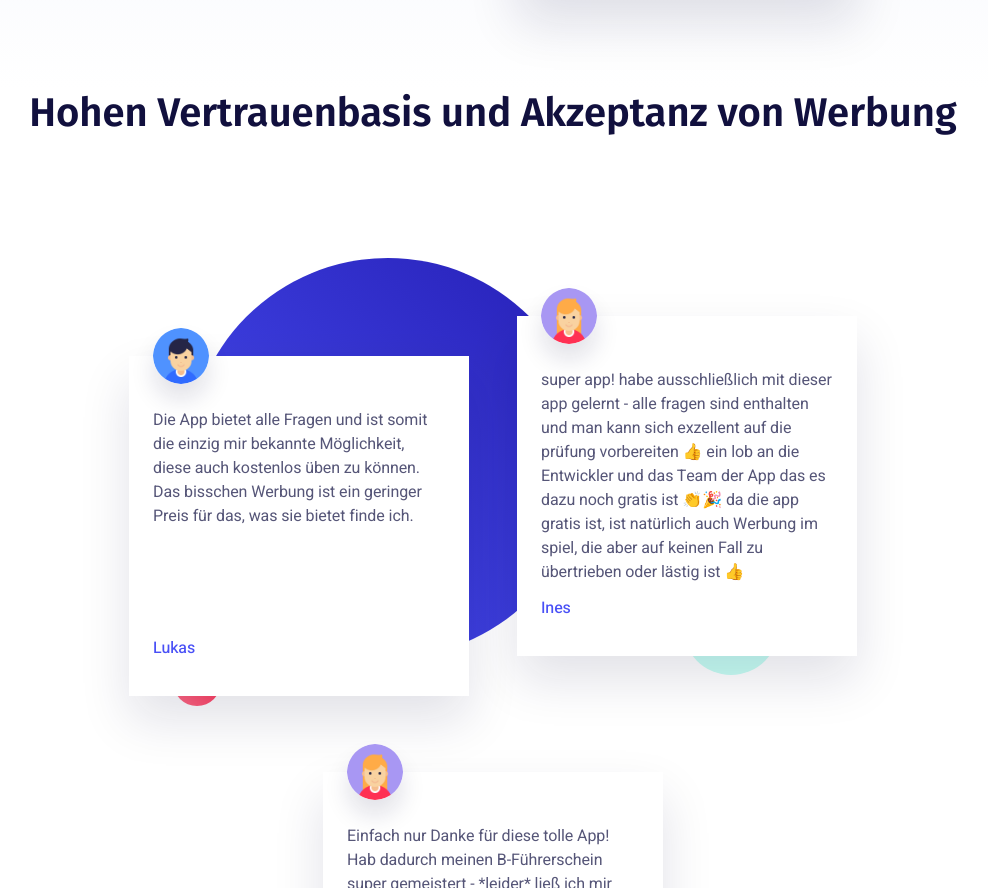
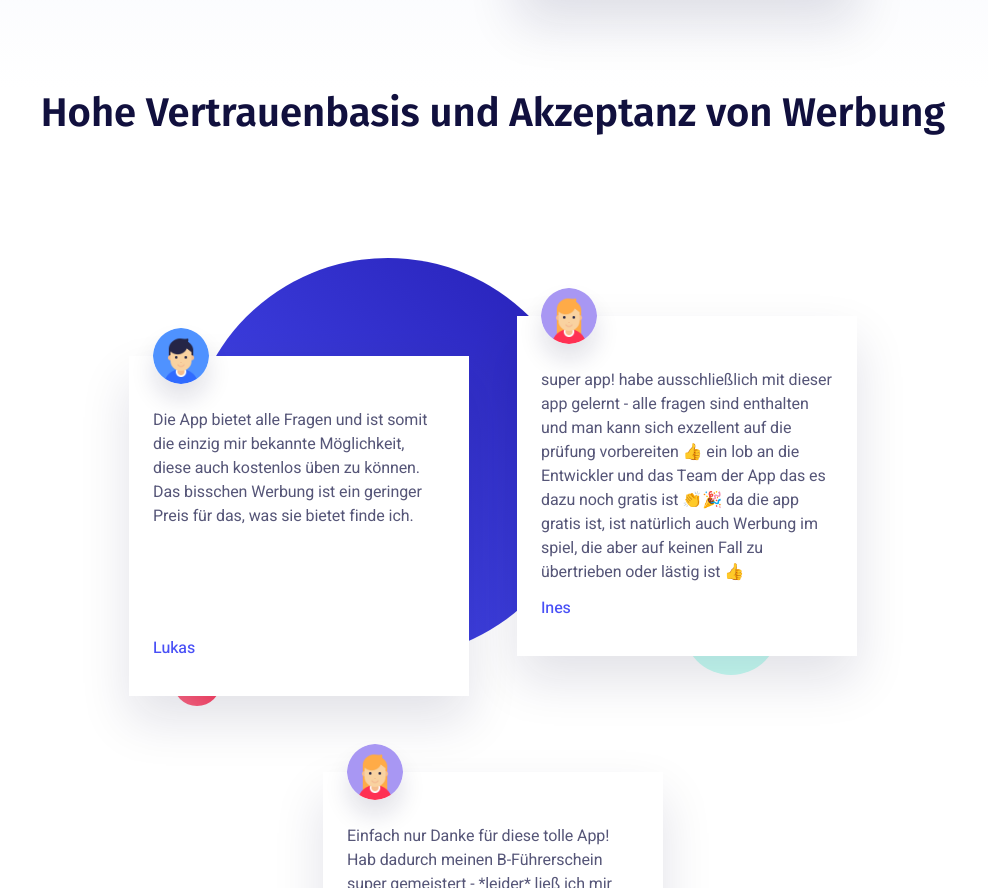
Before and after one commit to f-online/landing-werbung, a website: page index.html in a window 1280 px wide. Shown: the part 2522-3410 px from the top of the page, without its empty margins (147-1135 px from the left). Drawn offline with nearby package versions, Linux system fonts and the light colour scheme; files that its build step writes are made by us from their sources; files whose address does not match are found by name.

Commit message:
Minor typo

```diff
--- a/index.html
+++ b/index.html
@@ -414,7 +414,7 @@ body::after{
 				</div>
 				<div class="container">
 					<div class="testimonials-inner section-inner">
-						<h2 class="section-title mt-0 text-center">Hohen Vertrauenbasis und Akzeptanz von Werbung</h2>
+						<h2 class="section-title mt-0 text-center">Hohe Vertrauenbasis und Akzeptanz von Werbung</h2>
 						<div class="testimonials-wrap">
 							<div class="testimonial text-xs is-revealing">
 								<div class="testimonial-inner">
```
